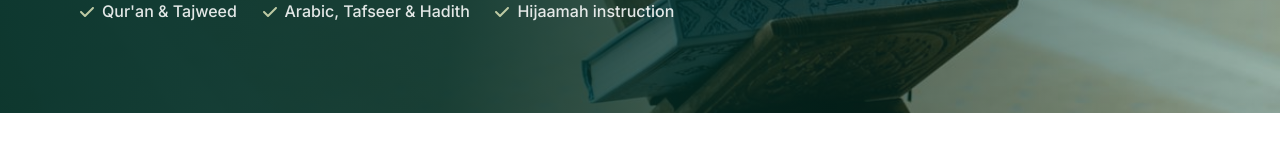
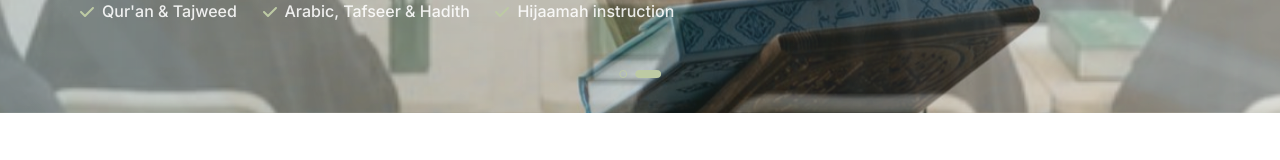
Before and after one commit to Azeezat-1/Ar-Riyaadh, a React (Vite) app in the folder frontend/: page / in a window 1280 px wide. Shown: the part 581-741 px from the top of the page. Built offline with nearby package versions, Linux system fonts and the light colour scheme; no server answers.

Commit message:
Turn the hero background into a slideshow with the Knowledge is Light poster

```diff
--- a/frontend/src/components/Hero.css
+++ b/frontend/src/components/Hero.css
@@ -6,13 +6,19 @@
   padding: calc(var(--header-h) + clamp(3rem, 7vw, 5rem)) 0 clamp(3rem, 7vw, 5.5rem);
 }
 
+.hero__slides {
+  position: absolute;
+  inset: 0;
+  z-index: -2;
+}
+
 .hero__bg {
   position: absolute;
   inset: 0;
   width: 100%;
   height: 100%;
   object-fit: cover;
-  z-index: -2;
+  object-position: center;
 }
 
 .hero__bg-overlay {
@@ -129,6 +135,33 @@
   color: var(--brand-sage);
 }
 
+/* Slideshow controls */
+
+.hero__controls {
+  position: absolute;
+  left: 50%;
+  bottom: clamp(1.4rem, 4vw, 2.2rem);
+  transform: translateX(-50%);
+  display: flex;
+  gap: 0.5rem;
+  z-index: 2;
+}
+
+.hero__dot {
+  width: 0.5rem;
+  height: 0.5rem;
+  border-radius: var(--radius-pill);
+  border: 1px solid var(--brand-sage);
+  background: transparent;
+  padding: 0;
+  transition: width 0.3s ease, background-color 0.3s ease;
+}
+
+.hero__dot--active {
+  width: 1.6rem;
+  background: var(--brand-sage);
+}
+
 /* Responsive */
 
 @media (max-width: 34rem) {
--- a/frontend/src/components/Hero.jsx
+++ b/frontend/src/components/Hero.jsx
@@ -1,9 +1,23 @@
+import { useEffect, useRef, useState } from 'react'
 import { motion, useReducedMotion } from 'framer-motion'
 import { Link } from 'react-router-dom'
 import { FontAwesomeIcon } from '@fortawesome/react-fontawesome'
 import { icons } from './icons'
 import { images, TELEGRAM } from '../data/content'
 import './Hero.css'
+
+const SLIDES = [
+  {
+    src: images.heroBackground,
+    label: 'The Qur\u02bc\u0101n, the core of the academy\u2019s studies',
+  },
+  {
+    src: images.heroPoster,
+    label: 'Knowledge is Light — the academy\u2019s guiding motto',
+  },
+]
+
+const SLIDE_MS = 6500
 
 const container = {
   hidden: {},
@@ -18,11 +32,44 @@ const item = (reduced) => ({
 export default function Hero() {
   const reduced = useReducedMotion()
   const fade = item(reduced)
+  const [active, setActive] = useState(0)
+  const [paused, setPaused] = useState(false)
+  const timer = useRef(null)
+
+  const goTo = (i) => setActive((i + SLIDES.length) % SLIDES.length)
+
+  useEffect(() => {
+    if (reduced || paused || SLIDES.length < 2) return undefined
+    timer.current = setInterval(() => setActive((a) => (a + 1) % SLIDES.length), SLIDE_MS)
+    return () => clearInterval(timer.current)
+  }, [reduced, paused])
 
   return (
-    <section className="hero hero--overlay">
-      <img className="hero__bg" src={images.heroBackground} alt="" />
-      <div className="hero__bg-overlay" aria-hidden="true" />
+    <section
+      className="hero hero--overlay"
+      onMouseEnter={() => setPaused(true)}
+      onMouseLeave={() => setPaused(false)}
+      onFocus={() => setPaused(true)}
+      onBlur={() => setPaused(false)}
+      aria-label="Al Riyadh Academy hero"
+    >
+      <div className="hero__slides" aria-hidden="true">
+        {SLIDES.map((slide, i) => (
+          <motion.img
+            key={slide.src}
+            src={slide.src}
+            alt=""
+            className="hero__bg"
+            initial={false}
+            animate={{
+              opacity: i === active ? 1 : 0,
+              scale: reduced ? 1 : i === active ? 1.06 : 1,
+            }}
+            transition={{ opacity: { duration: 1.1, ease: 'easeInOut' }, scale: { duration: SLIDE_MS / 1000, ease: 'linear' } }}
+          />
+        ))}
+        <div className="hero__bg-overlay" />
+      </div>
 
       <div className="container hero__inner">
         <div className="hero__content">
@@ -75,6 +122,23 @@ export default function Hero() {
           </motion.div>
         </div>
       </div>
+
+      {SLIDES.length > 1 && (
+        <div className="hero__controls" role="tablist" aria-label="Hero slides">
+          {SLIDES.map((slide, i) => (
+            <button
+              key={slide.src}
+              type="button"
+              role="tab"
+              aria-selected={active === i}
+              aria-label={slide.label}
+              title={slide.label}
+              className={`hero__dot ${active === i ? 'hero__dot--active' : ''}`}
+              onClick={() => goTo(i)}
+            />
+          ))}
+        </div>
+      )}
     </section>
   )
 }
--- a/frontend/src/data/content.js
+++ b/frontend/src/data/content.js
@@ -45,6 +45,7 @@ export const site = {
 // elegant placeholder if an image cannot load.
 export const images = {
   heroBackground: '/images/quran-stand.jpeg',
+  heroPoster: '/images/knowledge-light.jpeg',
   study: 'https://images.unsplash.com/photo-1503676260728-1c00da094a0b?auto=format&fit=crop&w=1100&q=80',
   library: '/images/knowledge-light.jpeg',
   books: 'https://images.unsplash.com/photo-1481627834876-b7833e8f5570?auto=format&fit=crop&w=900&q=80',
```
